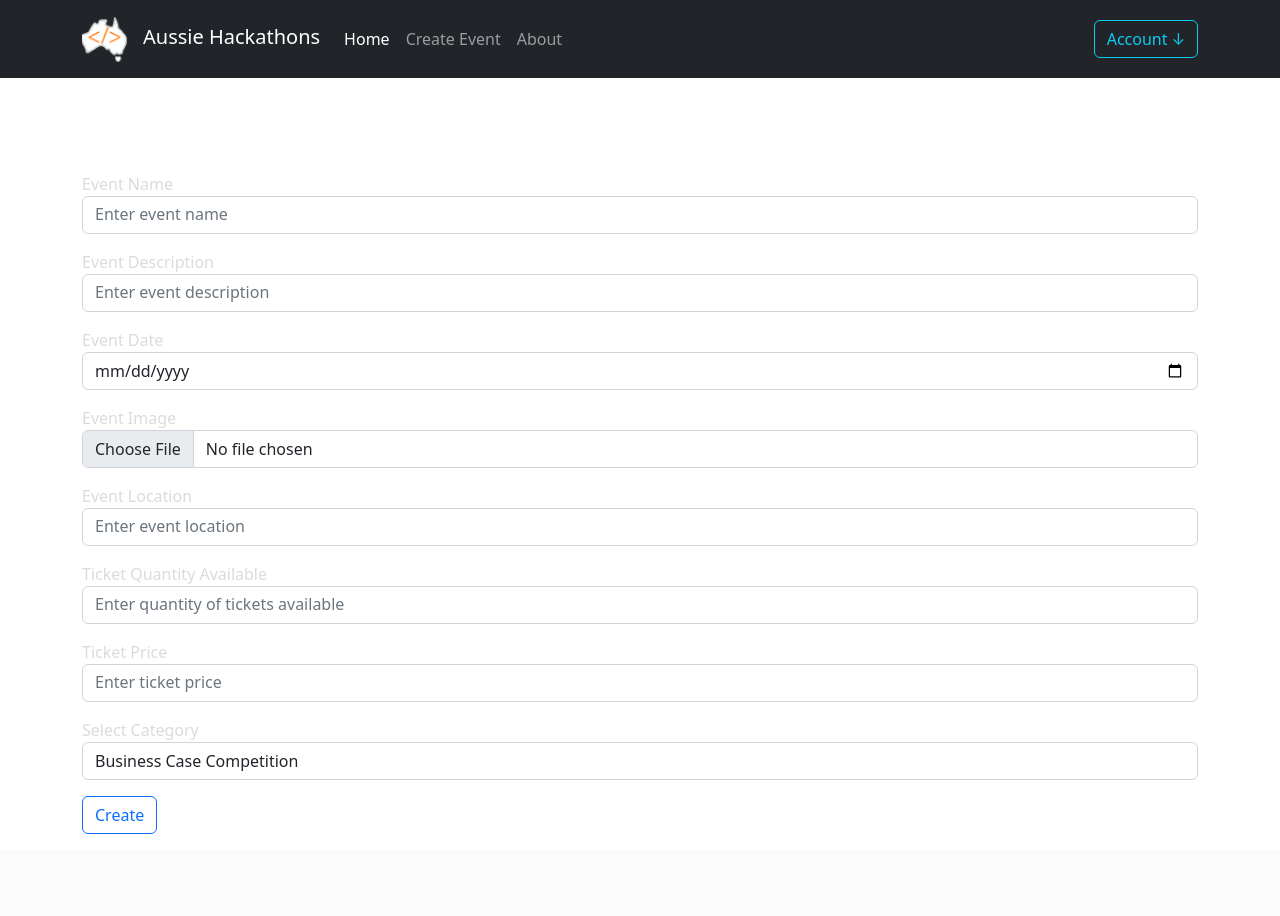
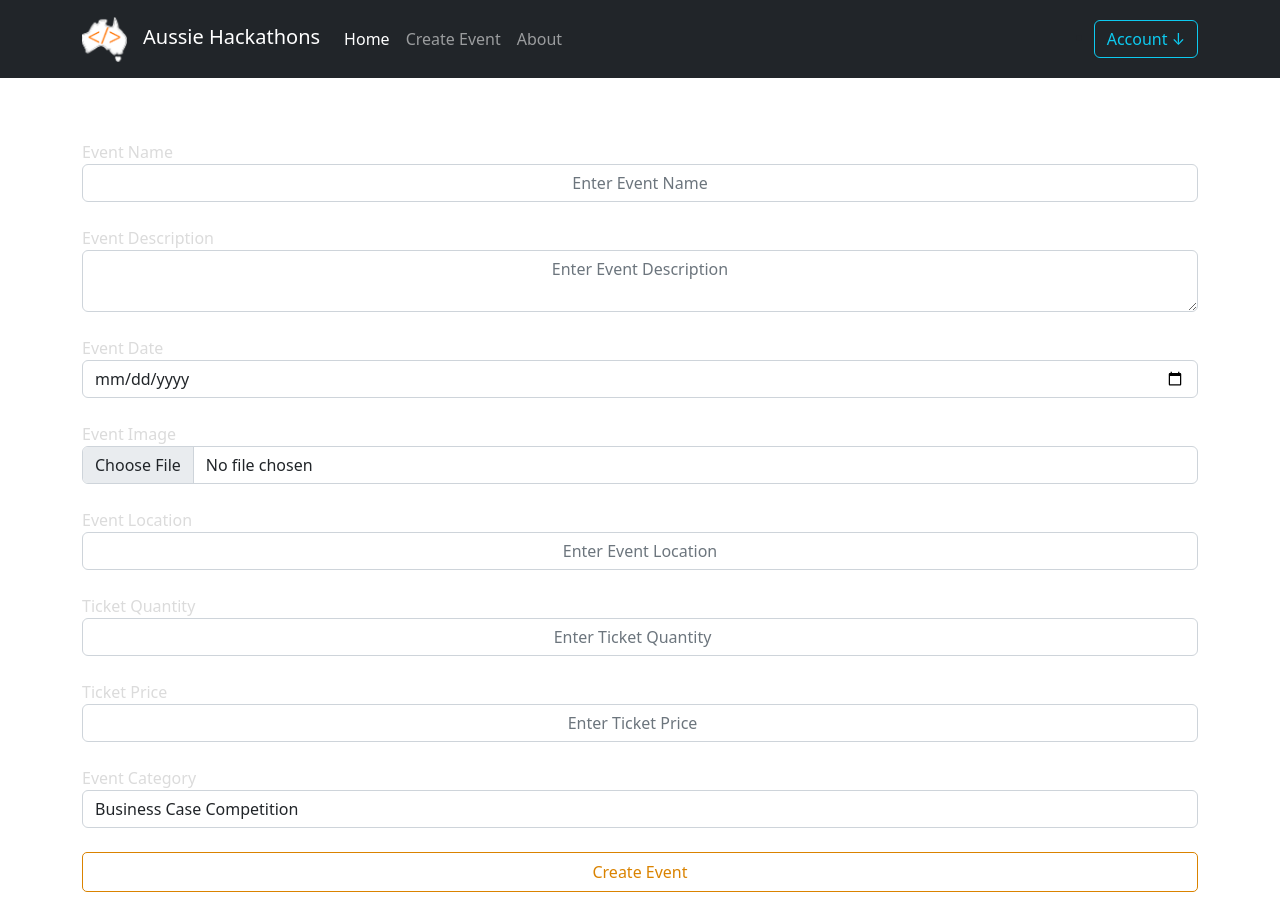
Before and after one commit to Ruben-Cooper/HackRadar, a Flask app: page /create_event in a window 1280 px wide. Before the commit the page ends 834 px from the top, so only its background shows below. Run offline with Flask 2, Linux system fonts and the light colour scheme; some libraries are stand-ins or nearby versions.

Commit message:
Complete front end of Create Event

```diff
--- a/hackathon/forms.py
+++ b/hackathon/forms.py
@@ -1,6 +1,6 @@
 
 from flask_wtf import FlaskForm
-from wtforms.fields import TextAreaField,SubmitField, StringField, PasswordField
+from wtforms.fields import *
 from wtforms.validators import InputRequired, Length, Email, EqualTo
 
 
@@ -24,3 +24,14 @@
     contact_number = StringField("Contact Number", validators=[InputRequired("Please Enter Contact Number")])
     # Address field
     address = StringField("Address", validators=[InputRequired("Please Enter Address")])
+
+class CreateEventForm(FlaskForm):
+    event_name = StringField("Event Name", validators=[InputRequired("Please Enter Event Name")])
+    event_description = TextAreaField("Event Description", validators=[InputRequired("Please Enter Event Description")])
+    event_date = DateField("Event Date", validators=[InputRequired("Please Enter Event Date")])
+    event_image = FileField("Event Image", validators=[InputRequired("Please Enter Event Image")])
+    event_location = StringField("Event Location", validators=[InputRequired("Please Enter Event Location")])
+    ticket_quantity = IntegerField("Ticket Quantity", validators=[InputRequired("Please Enter Ticket Quantity")])
+    ticket_price = DecimalField("Ticket Price", validators=[InputRequired("Please Enter Ticket Price")])
+    event_category = SelectField("Event Category", validators=[InputRequired("Please Enter Event Category")], choices=[('Business Case Competition'), ('Business Proposals'), ('Coding Competition'), ('Datathon'), ('Hackathon'), ('Idea Pitch'), ('Robotics'), ('Seminars')])
+    submit = SubmitField("Create Event")
--- a/hackathon/static/css/main.css
+++ b/hackathon/static/css/main.css
@@ -97,22 +97,21 @@
 /*--------------------------------------------------*/
 /*                 Create Events Page               */
 /*--------------------------------------------------*/
-
-.event-creation{
-    margin-top: 56px;
+#create_event .create-btn{
+    background-color: white;
+    color: #da8300;
+    border: 1px solid #da8300;
+    padding: 7px;
+    width: 100%;
+    border-radius: 5px;
 }
 
-.event-creation .btn-view{
-    background-color: white;
-    color: #0d6efd;
-}
-
-.event-creation .btn-view:hover{
-    background-color: #0d6efd;
+#create_event .create-btn:hover{
+    background-color: #da8300;
     color: white;
 }
 
-.event-creation input::placeholder{
+#form_group::placeholder{
     float: left;
 }
 
--- a/hackathon/templates/create_event.html
+++ b/hackathon/templates/create_event.html
@@ -3,46 +3,107 @@
 {% extends "header.html"%}
 {% block header %}
 
-<main>
+<body>
     <!--Event Creation-->
-    <div class="container event-creation">
-        <div class="row">
-            <div class="col-md-12 section-heading">
-                <h2>Create Event</h2>
-            </div>
-        </div>
-        <div class="row">
-            <div class="col-md-12">
-                <form>
-                    <div class="form-group mb-3">
-                        <label>Event Name</label>
-                        <input type="text" class="form-control" placeholder="Enter event name">
+    <div class="container" id="create_event">
+        <br>
+        <h2 style="text-align: center">Create Event</h2>
+        <form method="POST" action="{{ url_for('main.create_event') }}">
+            {{ form.csrf_token }}
+
+            <!-- Event Name -->
+            <div class="row">
+                <div class="col-12">
+                    <div class="form-group">
+                        {{form.event_name.label}}
+                        {{form.event_name(class="form-control", placeholder ="Enter Event Name")}}
                     </div>
-                    <div class="form-group mb-3">
-                        <label>Event Description</label>
-                        <input type="text" class="form-control" placeholder="Enter event description">
+                </div>
+            </div> <br>
+
+            <!-- Event Description -->
+            <div class="row">
+                <div class="col-12">
+                    <div class="form-group">
+                        {{form.event_description.label}}
+                        {{form.event_description(class="form-control", placeholder ="Enter Event Description")}}
                     </div>
-                    <div class="form-group mb-3">
-                        <label >Event Date</label>
-                        <input type="date" class="form-control" placeholder="Enter event date">
+                </div>
+            </div> <br>
+
+            <!-- Event Date -->
+            <div class="row">
+                <div class="col-12">
+                    <div class="form-group">
+                        {{form.event_date.label}}
+                        {{form.event_date(class="form-control")}}
                     </div>
-                    <div class="form-group mb-3">
-                        <label>Event Image</label>
-                        <input type="file" class="form-control" placeholder="Enter event image">
+                </div>
+            </div> <br>
+
+            <!-- Event Image -->
+            <div class="row">
+                <div class="col-12">
+                    <div class="form-group">
+                        {{form.event_image.label}}
+                        {{form.event_image(class="form-control")}}
                     </div>
-                    <div class="form-group mb-3">
-                        <label>Event Location</label>
-                        <input type="text" class="form-control" placeholder="Enter event location">
+                </div>
+            </div> <br>
+
+            <!-- Event Location -->
+            <div class="row">
+                <div class="col-12">
+                    <div class="form-group">
+                        {{form.event_location.label}}
+                        {{form.event_location(class="form-control", placeholder ="Enter Event Location")}}
                     </div>
-                    <div class="form-group mb-3">
-                        <label>Ticket Quantity Available</label>
-                        <input type="number" class="form-control" placeholder="Enter quantity of tickets available">
+                </div>
+            </div> <br>
+
+            <!-- Ticket Quantity -->
+            <div class="row">
+                <div class="col-12">
+                    <div class="form-group">
+                        {{form.ticket_quantity.label}}
+                        {{form.ticket_quantity(class="form-control", placeholder ="Enter Ticket Quantity")}}
                     </div>
-                    <div class="form-group mb-3">
-                        <label>Ticket Price</label>
-                        <input type="number" class="form-control" placeholder="Enter ticket price">
+                </div>
+            </div> <br>
+
+            <!-- Ticket Price -->
+            <div class="row">
+                <div class="col-12">
+                    <div class="form-group">
+                        {{form.ticket_price.label}}
+                        {{form.ticket_price(class="form-control", placeholder ="Enter Ticket Price")}}
                     </div>
-                    <div class="form-group mb-3">
+                </div>
+            </div> <br>
+
+            <!-- Select Category from list -->
+            <div class="row">
+                <div class="col-12">
+                    <div class="form-group">
+                        {{form.event_category.label}}
+                        {{form.event_category(class="form-control")}}
+                    </div>
+                </div>
+            </div> <br>
+
+            <!-- Create Button -->
+            <div class="row">
+                <div class="col-12">
+                    <div class="form-group">
+                        {{ form.submit (class="btn btn-primary create-btn") }}
+                    </div>
+                </div>
+            </div> <br>
+        </form>
+    </div>
+
+
+                    <!-- <div class="form-group mb-3">
                         <label for="event_category">Select Category</label>
                         <select list="genres" class="form-control"  >
                             <option value="Business Case Competition">Business Case Competition</option>
@@ -52,12 +113,7 @@
                         </select>
                     </div>
                     <div class="form-group mb-3">
-                        <button type="submit" class="btn btn-primary btn-view create-btn">Create</button>
-                    </div>
-                </form>
-            </div>
-        </div>
-    </div>
-</main>
+                        <button type="submit" class="btn btn-primary btn-view create-btn">Create</button> -->
+</body>
 
 {% endblock %}
--- a/hackathon/views.py
+++ b/hackathon/views.py
@@ -1,6 +1,6 @@
 from logging import PlaceHolder
 from flask import Blueprint, request, render_template
-from .forms import RegisterForm
+from .forms import RegisterForm, CreateEventForm
 
 
 bp = Blueprint('main', __name__)
@@ -20,6 +20,9 @@
         print(f"Username: {regform.user_name.data}, Email: {regform.email_id.data}, Password: {regform.password.data}, Contact Number: {regform.contact_number.data}, Address: {regform.address.data}")
     return render_template('register.html', form=regform)
 
-@bp.route('/create_event')
+@bp.route('/create_event', methods=['GET', 'POST'])
 def create_event():
-    return render_template('create_event.html')
+    createform = CreateEventForm()
+    if createform.validate_on_submit():
+        print(f"Event Name: {createform.event_name.data}, Event Description: {createform.event_description.data}, Event Date: {createform.event_date.data}, Event Image: {createform.event_image.data}, Event Location: {createform.event_location.data}, Ticket Quantity: {createform.ticket_quantity.data}, Ticket Price: {createform.ticket_price.data}, Event Category: {createform.event_category.data}")
+    return render_template('create_event.html', form=createform)
```
